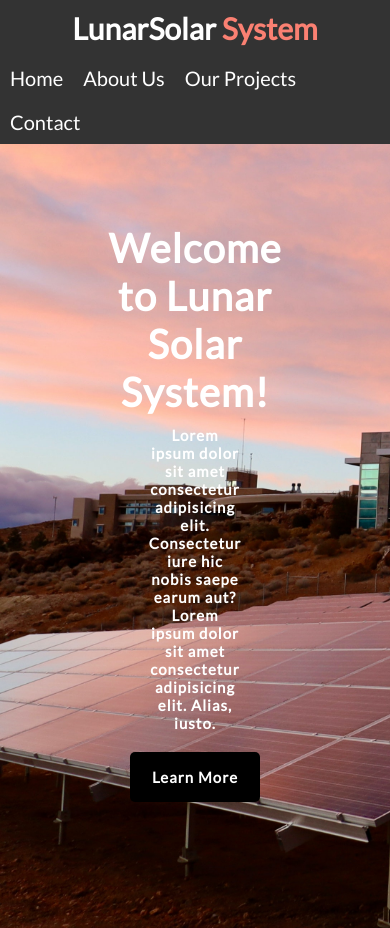
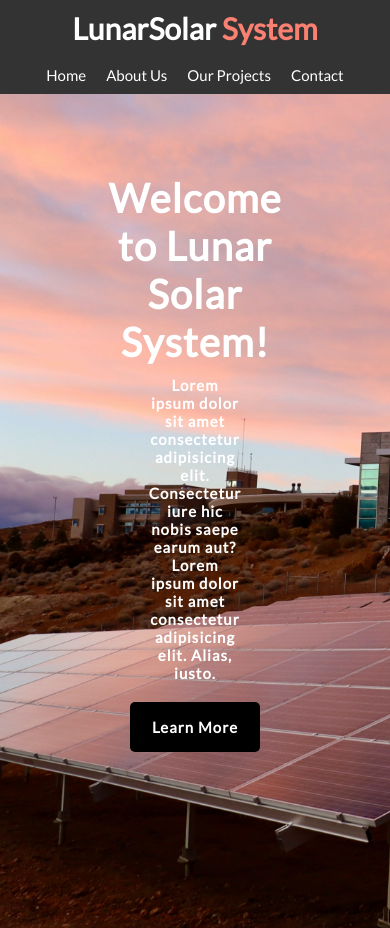
Before and after one commit to ErzaXAbhi/Lunar-Solar-System-landing-page, a plain HTML site: page index.html in a window 390 px wide. Drawn offline with Linux system fonts and the light colour scheme.

Commit message:
Update style.css

```diff
--- a/style.css
+++ b/style.css
@@ -122,3 +122,24 @@ flex-direction: column;
         letter-spacing: 1px;
     }
 }
+
+@media (max-width: 750px) {
+
+
+    body {
+        /* background-repeat: no-repeat; */
+        object-fit: cover;
+        height: 110vh;
+    }
+
+    nav {
+            flex-direction: column;
+        }
+
+    nav .menu ul li a{
+        text-decoration: none;
+        color: #fff;
+        font-size: 15px;
+        cursor: pointer;
+    }
+}
```
